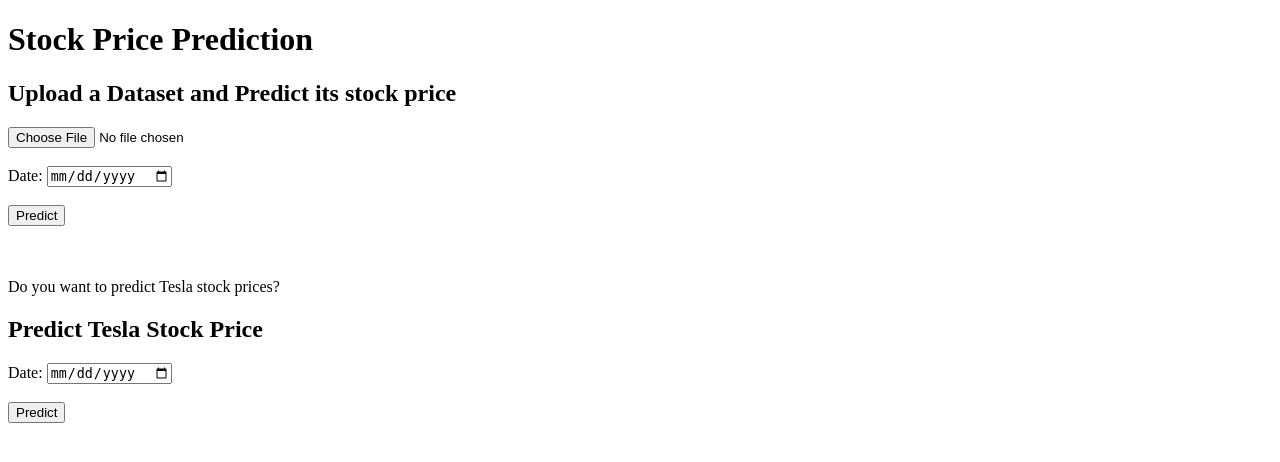
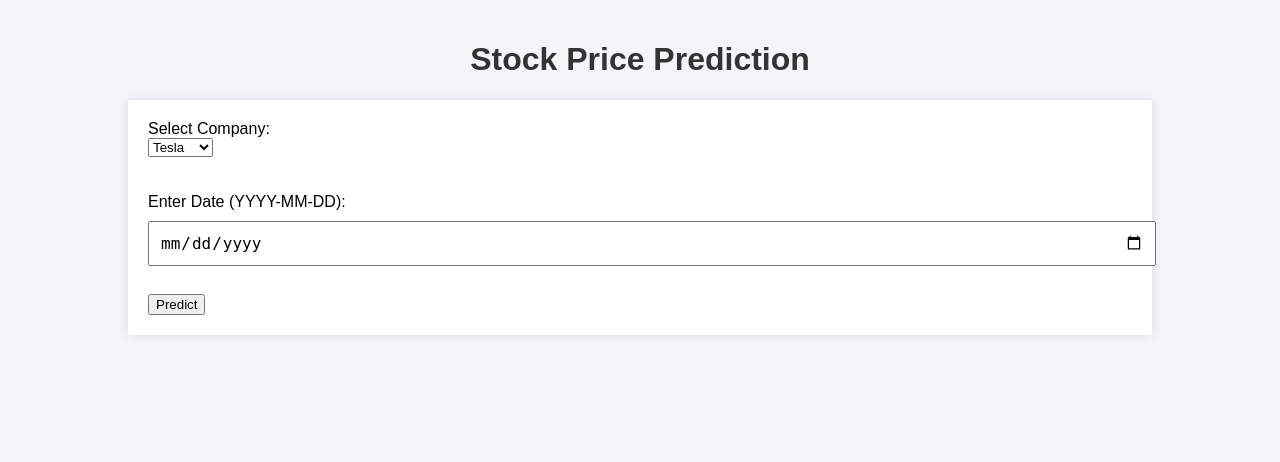
Before and after one commit to freshpex/AI-Final-Project, a Flask app: page / in a window 1280 px wide. Shown: the top 462 px of the page. Run offline with Flask 3, Linux system fonts and the light colour scheme; parts of the project's set-up code (start-up, migrations or seed data) failed here and were passed over.

Commit message:
complete

```diff
--- a/app.py
+++ b/app.py
@@ -1,69 +1,90 @@
-from flask import Flask, request, render_template
+from flask import Flask, render_template, request
 import pandas as pd
 import numpy as np
+import joblib
+import tensorflow as tf
 from tensorflow.keras.models import load_model
-from sklearn.preprocessing import MinMaxScaler
-import datetime
+import matplotlib.pyplot as plt
+import io
+import base64
 
 app = Flask(__name__)
 
-# Load pre-trained model
-model = load_model('stock_prediction_model.h5')
+# Load the model and scaler
+model = load_model('models/stock_prediction_model.h5')
+scaler = joblib.load('models/scaler.pkl')
 
-# Load the default dataset
-default_data = pd.read_csv('tesla.csv')
-default_data["Date"] = pd.to_datetime(default_data["Date"])
-default_data.set_index('Date', inplace=True)
-scaler = MinMaxScaler(feature_range=(0, 1))
-default_scaled_data = scaler.fit_transform(default_data[['Close']])
+# List of datasets
+datasets = {
+    'Tesla': 'datasets/tesla.csv',
+    'Apple': 'datasets/apple.csv',
+    'LG': 'datasets/lgtelevision.csv',
+    'Netflix': 'datasets/netflix.csv',
+    'Google': 'datasets/google.csv'
+}
 
 def create_dataset(data, time_step=1):
-    X = []
-    for i in range(len(data) - time_step):
-        a = data[i:(i + time_step), 0]
+    X, y = [], []
+    for i in range(len(data) - time_step - 1):
+        a = data[i:(i + time_step)]
         X.append(a)
-    return np.array(X)
+        y.append(data[i + time_step, 3])  # 3 is the index for 'Close' column
+    return np.array(X), np.array(y)
 
 @app.route('/')
 def index():
-    return render_template('index.html')
+    return render_template('index.html', datasets=datasets.keys())
 
 @app.route('/predict', methods=['POST'])
 def predict():
-    predictions = []
+    dataset_name = request.form['dataset']
+    file_path = datasets[dataset_name]
 
-    if 'file' in request.files and request.files['file'].filename != '':
-        file = request.files['file']
-        data = pd.read_csv(file)
-        data["Date"] = pd.to_datetime(data["Date"])
-        data.set_index('Date', inplace=True)
-        data = data[['Close']]
-        scaled_data = scaler.fit_transform(data.values)
-        time_step = 60
-        X = create_dataset(scaled_data, time_step)
-        X = X.reshape(X.shape[0], X.shape[1], 1)
-        predictions = model.predict(X)
-        predictions = scaler.inverse_transform(predictions)
-        predictions = predictions.tolist()
+    # Load the dataset
+    df = pd.read_csv(file_path)
+    df['Date'] = pd.to_datetime(df['Date'])
+    df.set_index('Date', inplace=True)
 
-    elif 'date' in request.form:
-        date_str = request.form['date']
-        input_date = datetime.datetime.strptime(date_str, '%Y-%m-%d')
+    # Normalize the data
+    scaled_data = scaler.transform(df)
 
-        if input_date in default_data.index:
-            idx = default_data.index.get_loc(input_date)
-            if idx >= 60:
-                input_data = default_scaled_data[idx-60:idx]
-                input_data = input_data.reshape(1, 60, 1)
-                prediction = model.predict(input_data)
-                prediction = scaler.inverse_transform(prediction)
-                predictions.append(prediction[0][0])
-            else:
-                predictions.append("Not enough data to predict for this date.")
-        else:
-            predictions.append("Date is out of range of the dataset.")
+    # Get user input for prediction date
+    prediction_date = request.form['date']
+    prediction_date = pd.to_datetime(prediction_date)
 
-    return render_template('result.html', predictions=predictions)
+    if prediction_date not in df.index:
+        available_dates = f"{df.index.min().date()} to {df.index.max().date()}"
+        return f"Date out of range. Available dates are: {available_dates}"
+
+    time_step = 60
+    x_test = []
+    for i in range(time_step, len(df)):
+        x_test.append(scaled_data[i-time_step:i])
+
+    x_test = np.array(x_test)
+    x_test = np.reshape(x_test, (x_test.shape[0], x_test.shape[1], x_test.shape[2]))
+
+    y_pred = model.predict(x_test)
+    predicted_price = scaler.inverse_transform(np.concatenate((np.zeros((y_pred.shape[0], scaled_data.shape[1]-1)), y_pred), axis=1))[:, -1]
+
+    predicted_price_on_date = predicted_price[df.index.get_loc(prediction_date)]
+
+    # Plotting the results
+    fig, ax = plt.subplots(figsize=(14, 7))
+    ax.plot(df.index, df['Close'], label='Actual Stock Price')
+    ax.plot(df.index[time_step:], predicted_price, label='Predicted Stock Price')
+    ax.axvline(x=prediction_date, color='r', linestyle='--', label=f'Prediction Date: {prediction_date.date()}')
+    ax.set_title('Stock Price Prediction')
+    ax.set_xlabel('Date')
+    ax.set_ylabel('Stock Price')
+    ax.legend()
+
+    img = io.BytesIO()
+    plt.savefig(img, format='png')
+    img.seek(0)
+    plot_url = base64.b64encode(img.getvalue()).decode()
+
+    return render_template('result.html', plot_url=plot_url, prediction_date=prediction_date.date(), predicted_price=predicted_price_on_date)
 
 if __name__ == '__main__':
     app.run(debug=True)
--- /dev/null
+++ b/static/styles.css
@@ -0,0 +1,80 @@
+body {
+    font-family: Arial, sans-serif;
+    background-color: #f4f4f9;
+    margin: 0;
+    padding: 0;
+}
+
+.container {
+    width: 80%;
+    margin: 0 auto;
+    padding: 20px;
+}
+
+h1, h2 {
+    color: #333;
+    text-align: center;
+}
+
+form {
+    background: #fff;
+    padding: 20px;
+    margin: 20px 0;
+    box-shadow: 0 0 10px rgba(0, 0, 0, 0.1);
+}
+
+form input[type="file"],
+form input[type="date"],
+form input[type="submit"] {
+    display: block;
+    width: 100%;
+    padding: 10px;
+    margin: 10px 0;
+    font-size: 16px;
+}
+
+form input[type="submit"] {
+    background: #007bff;
+    color: #fff;
+    border: none;
+    cursor: pointer;
+    transition: background 0.3s ease;
+}
+
+form input[type="submit"]:hover {
+    background: #0056b3;
+}
+
+p {
+    text-align: center;
+    font-size: 18px;
+    margin: 20px 0;
+}
+
+ul {
+    list-style-type: none;
+    padding: 0;
+}
+
+li {
+    background: #fff;
+    margin: 10px 0;
+    padding: 20px;
+    box-shadow: 0 0 10px rgba(0, 0, 0, 0.1);
+    text-align: center;
+    font-size: 18px;
+}
+
+a {
+    display: block;
+    text-align: center;
+    margin: 20px 0;
+    font-size: 18px;
+    text-decoration: none;
+    color: #007bff;
+    transition: color 0.3s ease;
+}
+
+a:hover {
+    color: #0056b3;
+}
--- a/templates/index.html
+++ b/templates/index.html
@@ -3,24 +3,27 @@
 <head>
     <meta charset="UTF-8">
     <title>Stock Price Prediction</title>
+    <link rel="stylesheet" href="{{ url_for('static', filename='styles.css') }}">
 </head>
 <body>
-    <h1>Stock Price Prediction</h1>
-    <form action="/predict" method="post" enctype="multipart/form-data">
-        <h2>Upload a Dataset and Predict its stock price</h2>
-        <input type="file" name="file"><br><br>
-        <label for="date">Date:</label>
-        <input type="date" name="date"><br><br>
-        <input type="submit" value="Predict">
-    </form>
-    <br>
-    <br>
-    <p> Do you want to predict Tesla stock prices?</p>
-    <form action="/predict" method="post" enctype="multipart/form-data">
-        <h2>Predict Tesla Stock Price</h2>
-        <label for="date">Date:</label>
-        <input type="date" name="date"><br><br>
-        <input type="submit" value="Predict">
-    </form>
+    <div class="container">
+        <h1>Stock Price Prediction</h1>
+        <form action="/predict" method="post">
+            <label for="dataset">Select Company:</label>
+            <br>
+            <select id="dataset" name="dataset">
+                {% for dataset in datasets %}
+                    <option value="{{ dataset }}">{{ dataset }}</option>
+                {% endfor %}
+            </select>
+            <br>
+            <br>
+            <br>
+            <label for="date">Enter Date (YYYY-MM-DD):</label>
+            <input type="date" id="date" name="date" required>
+            <br>
+            <button type="submit">Predict</button>
+        </form>
+    </div>
 </body>
 </html>
```
Also changed, not shown: templates/result.html (+12 -8 lines), 12 other files.
